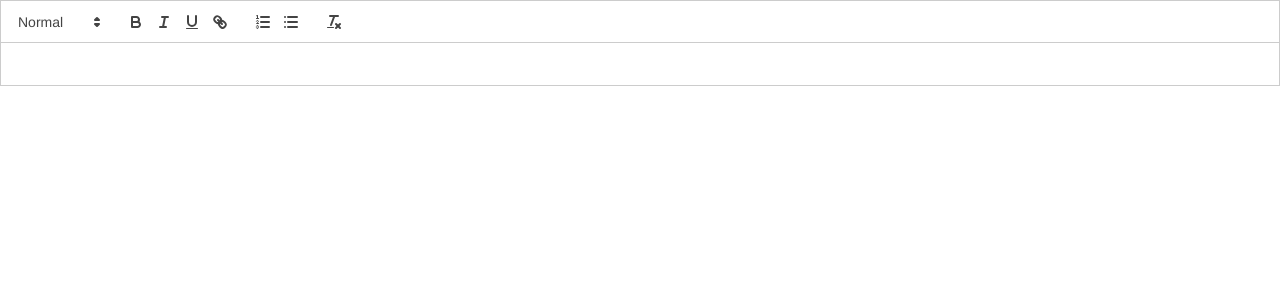
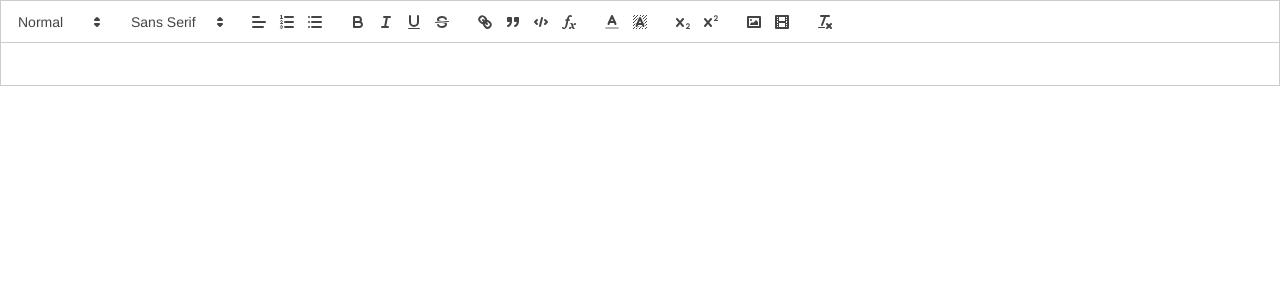
Before and after one commit to SoulDev07/Docs-Editor, a React (Vite) app in the folder client/: page /document/1 in a window 1280 px wide. Shown: the top 300 px of the page. Built offline with nearby package versions, Linux system fonts and the light colour scheme.

Commit message:
add toolbar and katex

```diff
--- a/client/package.json
+++ b/client/package.json
@@ -10,6 +10,7 @@
     "preview": "vite preview"
   },
   "dependencies": {
+    "katex": "^0.16.10",
     "quill": "^2.0.1",
     "react": "^18.3.1",
     "react-dom": "^18.3.1",
--- a/client/src/components/TextEditor.jsx
+++ b/client/src/components/TextEditor.jsx
@@ -1,7 +1,23 @@
 // import React from 'react';
-import { useState, useRef, useEffect, useCallback } from 'react';
+import { useState, useCallback } from 'react';
 import Quill from 'quill';
-import "quill/dist/quill.snow.css";
+import katex from 'katex';
+import 'quill/dist/quill.snow.css';
+import 'katex/dist/katex.min.css';
+
+window.katex = katex;
+
+const TOOLBAR_OPTIONS = [
+  [{ header: [1, 2, 3, 4, 5, 6, false] }],
+  [{ font: [] }],
+  [{ align: [] }, { list: "ordered" }, { list: "bullet" }],
+  ["bold", "italic", "underline", "strike"],
+  ["link", "blockquote", "code-block", "formula"],
+  [{ color: [] }, { background: [] }],
+  [{ script: "sub" }, { script: "super" }],
+  ["image", "video"],
+  ["clean"],
+];
 
 function TextEditor() {
   const [quill, setQuill] = useState();
@@ -15,7 +31,12 @@ function TextEditor() {
     const editor = document.createElement("div");
     wrapper.append(editor);
 
-    const q = new Quill(editor, { theme: "snow" });
+    const q = new Quill(editor, {
+      modules: {
+        toolbar: TOOLBAR_OPTIONS,
+      },
+      theme: "snow"
+    });
     setQuill(q);
   }, []);
 
```
Also changed, not shown: 1 other file (tests, documents, lock files or other folders).
